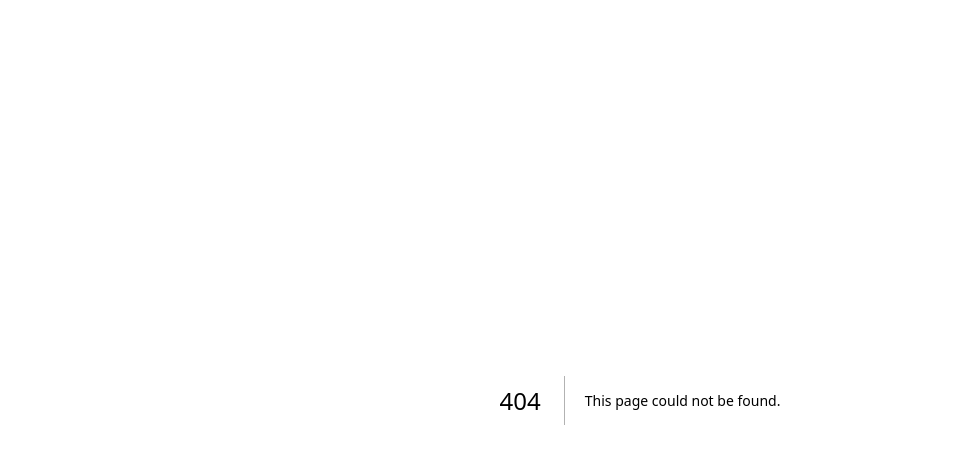
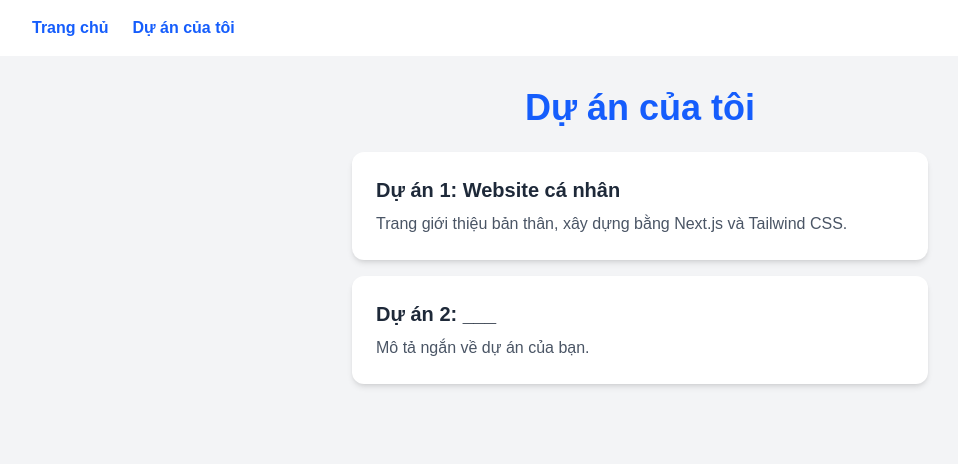
Before and after one commit to An12032003/luyenlaptrinh, a Next.js app: page /projects in a window 1280 px wide. Before the commit this address had no page. Shown: the top 464 px of the page, without its empty margins (0-958 px from the left). Built offline with nearby package versions, Linux system fonts and the light colour scheme.

Commit message:
them trang du an va navbar

```diff
--- a/app/layout.tsx
+++ b/app/layout.tsx
@@ -1,6 +1,7 @@
 import type { Metadata } from "next";
 import { Geist, Geist_Mono } from "next/font/google";
 import "./globals.css";
+import Navbar from "@/components/Navbar";
 
 const geistSans = Geist({
   variable: "--font-geist-sans",
@@ -24,10 +25,13 @@ export default function RootLayout({
 }>) {
   return (
     <html
-      lang="en"
+      lang="vi"
       className={`${geistSans.variable} ${geistMono.variable} h-full antialiased`}
     >
-      <body className="min-h-full flex flex-col">{children}</body>
+      <body className="min-h-full flex flex-col">
+        <Navbar />
+        {children}
+      </body>
     </html>
   );
 }
--- /dev/null
+++ b/app/projects/page.tsx
@@ -0,0 +1,21 @@
+export default function Projects() {
+  return (
+    <div className="flex flex-col items-center min-h-screen bg-gray-100 p-8">
+      <h1 className="text-4xl font-bold text-blue-600 mb-6">Dự án của tôi</h1>
+
+      <div className="max-w-xl w-full bg-white rounded-xl shadow-md p-6 mb-4">
+        <h2 className="text-xl font-bold text-gray-800 mb-2">Dự án 1: Website cá nhân</h2>
+        <p className="text-gray-600">
+          Trang giới thiệu bản thân, xây dựng bằng Next.js và Tailwind CSS.
+        </p>
+      </div>
+
+      <div className="max-w-xl w-full bg-white rounded-xl shadow-md p-6">
+        <h2 className="text-xl font-bold text-gray-800 mb-2">Dự án 2: ___</h2>
+        <p className="text-gray-600">
+          Mô tả ngắn về dự án của bạn.
+        </p>
+      </div>
+    </div>
+  );
+}
--- /dev/null
+++ b/components/Navbar.tsx
@@ -0,0 +1,14 @@
+import Link from "next/link";
+
+export default function Navbar() {
+  return (
+    <nav className="w-full bg-white shadow-md py-4 px-8 flex gap-6">
+      <Link href="/" className="text-blue-600 font-semibold hover:underline">
+        Trang chủ
+      </Link>
+      <Link href="/projects" className="text-blue-600 font-semibold hover:underline">
+        Dự án của tôi
+      </Link>
+    </nav>
+  );
+}
```
